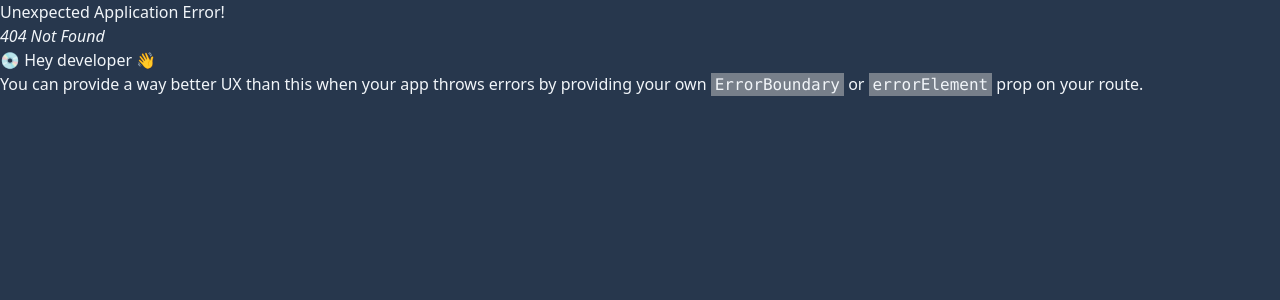
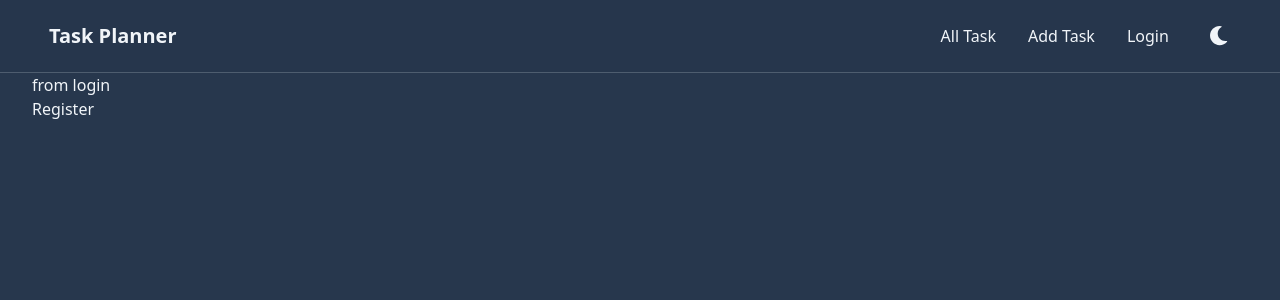
Before and after one commit to Md-Tahazzat/Task-Planner, a React (Vite) app: page /login in a window 1280 px wide. Before the commit this address had no page. Shown: the top 300 px of the page. Built offline with nearby package versions, Linux system fonts and the light colour scheme.

Commit message:
Login page added

```diff
--- /dev/null
+++ b/src/Pages/Login.jsx
@@ -0,0 +1,13 @@
+import React from "react";
+import { Link } from "react-router-dom";
+
+const Login = () => {
+  return (
+    <div>
+      <h1>from login</h1>
+      <Link to="/register">Register</Link>
+    </div>
+  );
+};
+
+export default Login;
--- a/src/Pages/Navbar.jsx
+++ b/src/Pages/Navbar.jsx
@@ -24,6 +24,9 @@
         <NavLink to="/add-task" onClick={() => setShowMenu(!showMenu)}>
           Add Task
         </NavLink>
+      </li>
+      <li>
+        <NavLink to="/login">Login</NavLink>
       </li>
     </>
   );
--- /dev/null
+++ b/src/Pages/Register.jsx
@@ -0,0 +1,11 @@
+import React from "react";
+
+const Register = () => {
+  return (
+    <div>
+      <h1>From Register</h1>
+    </div>
+  );
+};
+
+export default Register;
```
Also changed, not shown: src/Router/Route.jsx (+10 -0 lines).
